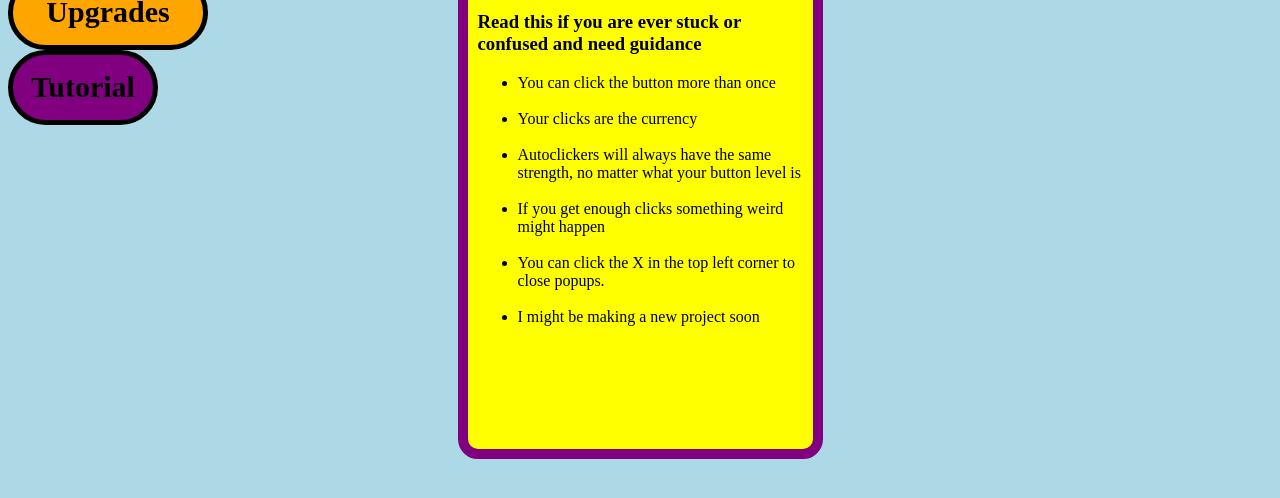
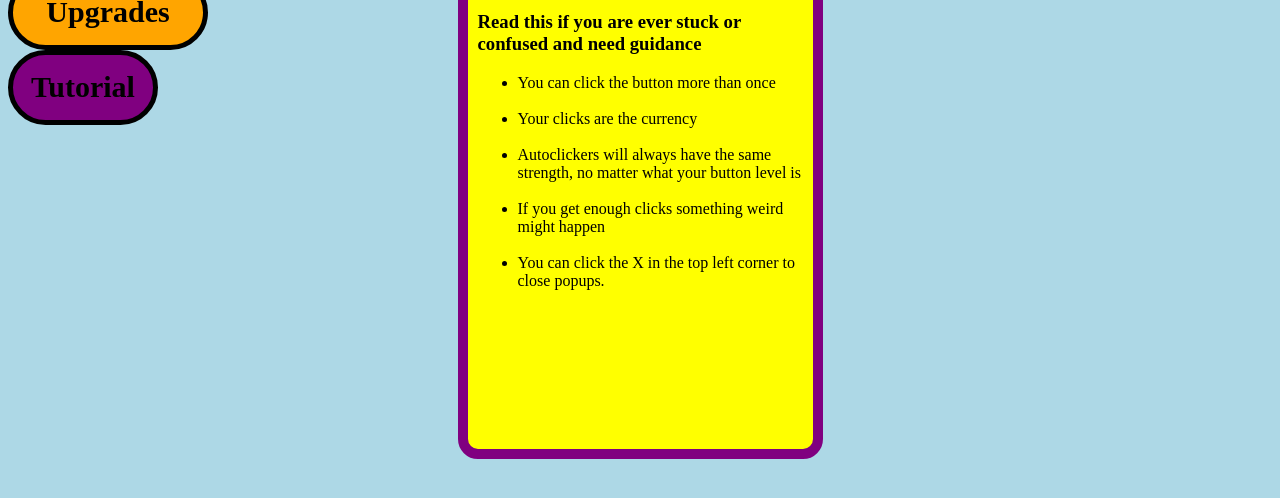
Before and after one commit to Swiftace1547/swiftace1547.github.io, a plain HTML site: page Index.html in a window 1280 px wide. Shown: the part 236-734 px from the top of the page. Drawn offline with Linux system fonts and the light colour scheme.

Commit message:
Update Index.html

```diff
--- a/Index.html
+++ b/Index.html
@@ -56,8 +56,6 @@ style="background-color:Orange;height:75px;width:200px;font-size:30px;"/>
 <li>If you get enough clicks something weird might happen</li>
 <br>
 <li>You can click the X in the top left corner to close popups.</li>
-<br>
-<li>I might be making a new project soon</li>
 </ul>
 </div>
 <script src="script.js"></script>
```
